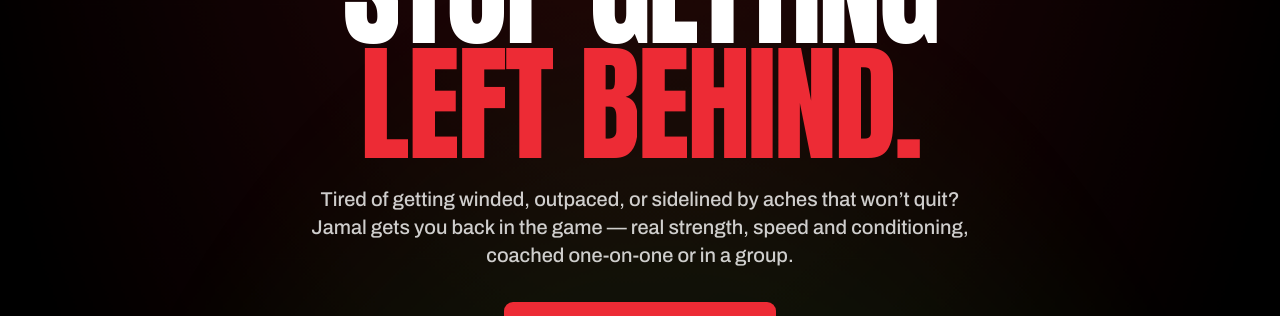
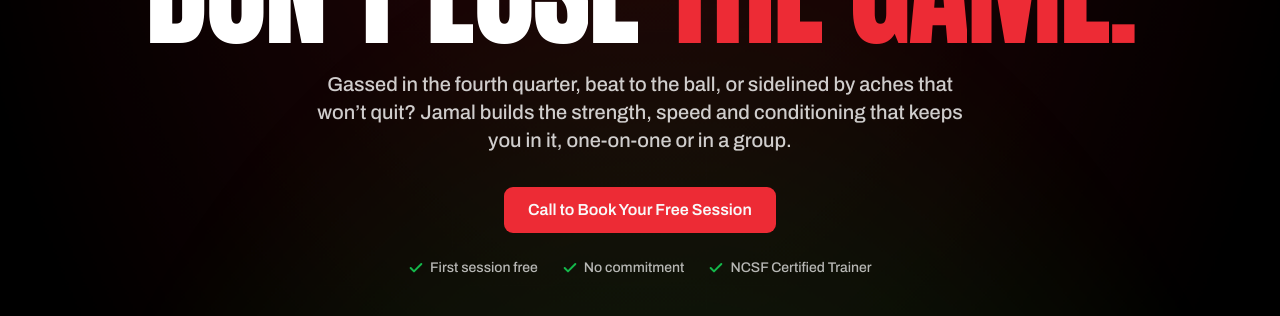
Before and after one commit to arihantchoudhary/jbtraining, a Next.js app in the folder apps/web/: page / in a window 1280 px wide. Shown: the part 274-590 px from the top of the page. Built offline with nearby package versions, Linux system fonts and the light colour scheme; no server answers.

Commit message:
style(design): FINDING-001 — hero headline "Don't lose the game."
Co-Authored-By: Claude Opus 5.5 <noreply@anthropic.com>

```diff
--- a/apps/web/src/app/layout.tsx
+++ b/apps/web/src/app/layout.tsx
@@ -24,7 +24,7 @@ const geistMono = Geist_Mono({
 export const metadata: Metadata = {
   title: "JB Training",
   description:
-    "Stop getting left behind. Strength, speed and conditioning coaching with Jamal Baqleh, NCSF Certified Personal Trainer. First session free.",
+    "Don't lose the game. Strength, speed and conditioning coaching with Jamal Baqleh, NCSF Certified Personal Trainer. First session free.",
 };
 
 export default function RootLayout({ children }: LayoutProps<"/">) {
--- a/apps/web/src/components/site/hero.tsx
+++ b/apps/web/src/components/site/hero.tsx
@@ -14,12 +14,12 @@ export function Hero() {
             Strength &amp; Conditioning<span className="hidden sm:inline"> &middot; San Francisco</span>
           </span>
           <h1 data-split="load" className="font-display text-6xl leading-[0.9] tracking-tight text-white uppercase sm:text-8xl lg:text-9xl">
-            Stop getting <span className="whitespace-nowrap text-primary">left behind.</span>
+            Don&rsquo;t lose <span className="whitespace-nowrap text-primary">the game.</span>
           </h1>
           <p className="animate-in fade-in slide-in-from-bottom-4 fill-mode-both max-w-2xl text-lg font-medium text-white/80 delay-200 duration-700 sm:text-xl">
-            Tired of getting winded, outpaced, or sidelined by aches that
-            won&rsquo;t quit? Jamal gets you back in the game &mdash; real
-            strength, speed and conditioning, coached one-on-one or in a group.
+            Gassed in the fourth quarter, beat to the ball, or sidelined by
+            aches that won&rsquo;t quit? Jamal builds the strength, speed and
+            conditioning that keeps you in it, one-on-one or in a group.
           </p>
           <div className="animate-in fade-in slide-in-from-bottom-4 fill-mode-both mt-2 flex flex-col items-center gap-3 delay-300 duration-700">
             <Button
```
